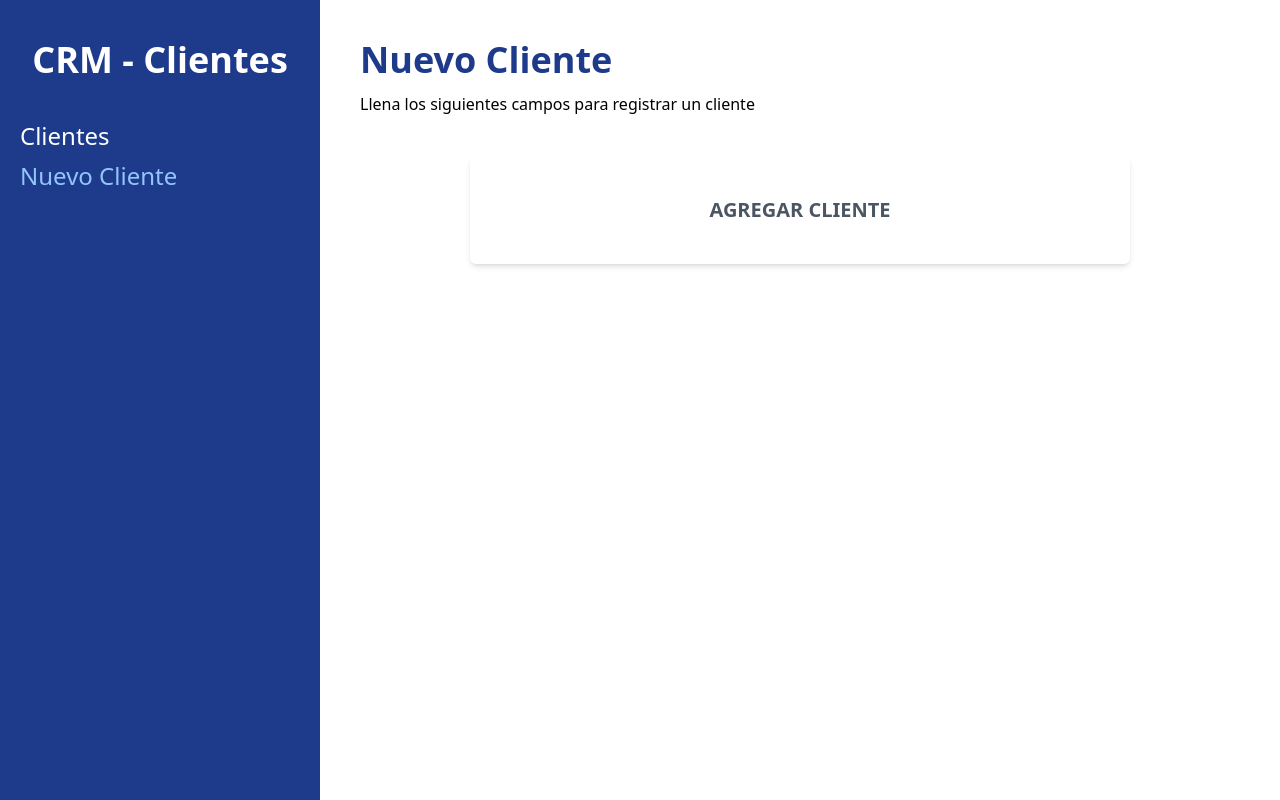
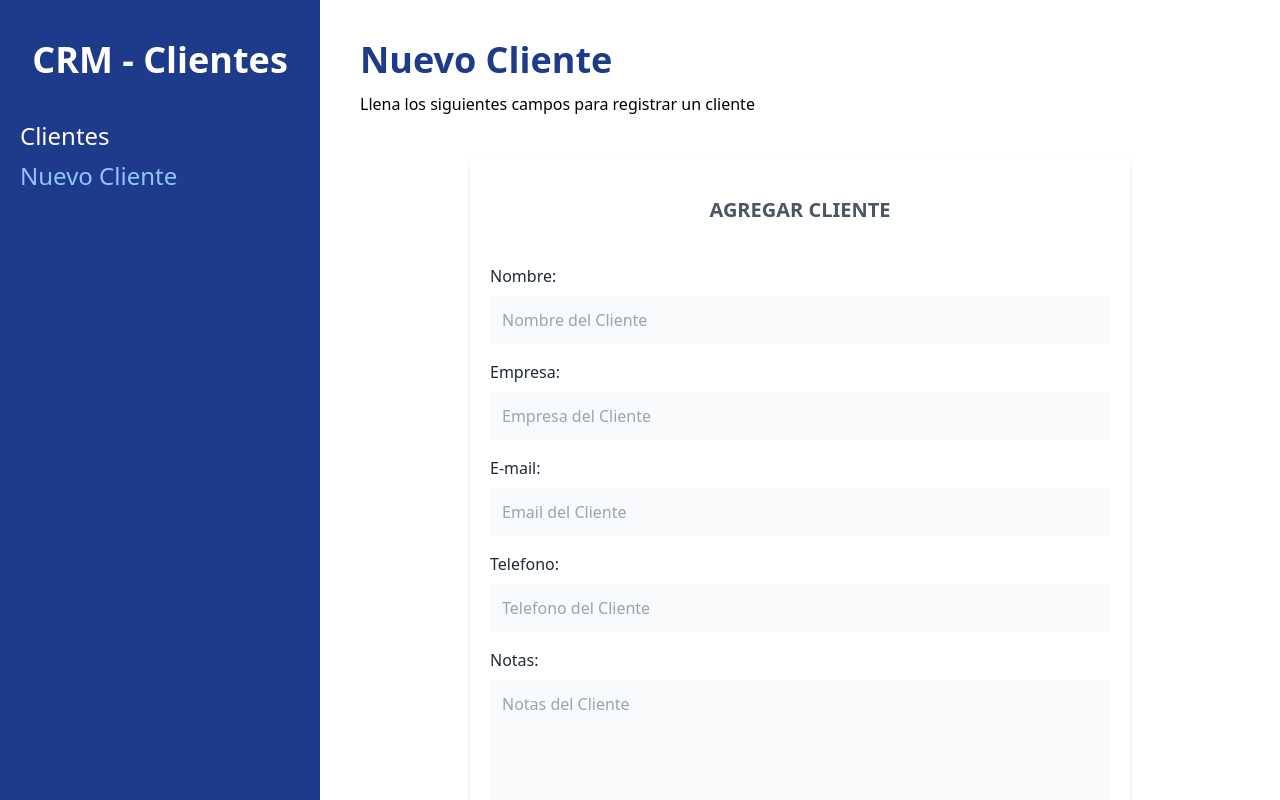
Before and after one commit to eduardoromeror9/react, a React (Vite) app in the folder crm-react/: page /clientes/nuevo in a window 1280 px wide. Built offline with nearby package versions, Linux system fonts and the light colour scheme.

Commit message:
leer valores en el formulario y el evento onSubmit

```diff
--- a/crm-react/package.json
+++ b/crm-react/package.json
@@ -9,11 +9,13 @@
   },
   "dependencies": {
     "autoprefixer": "^10.4.7",
+    "formik": "^2.2.9",
     "postcss": "^8.4.14",
     "react": "^18.0.0",
     "react-dom": "^18.0.0",
     "react-router-dom": "^6.3.0",
-    "tailwindcss": "^3.1.4"
+    "tailwindcss": "^3.1.4",
+    "yup": "^0.32.11"
   },
   "devDependencies": {
     "@types/react": "^18.0.0",
--- a/crm-react/src/components/Formulario.jsx
+++ b/crm-react/src/components/Formulario.jsx
@@ -1,9 +1,104 @@
 import React from 'react'
+import { Formik, Form, Field } from 'formik'
 
 const Formulario = () => {
   return (
     <div className="bg-white mt-10 px-5 py-10 rounded-md shadow-md md:w-3/4 mx-auto">
       <h1 className="text-gray-600 font-bold text-xl uppercase text-center">Agregar Cliente</h1>
+
+      <Formik
+        initialValues={{
+          nombre: "",
+          empresa: "",
+          email: "",
+          telefono: "",
+          notas: "",
+        }}
+      >
+        {() => (
+
+        <Form className="mt-10">
+
+          <div className="mb-4">
+            <label
+              className="text-gray-800"
+              htmlFor="nombre">
+            Nombre:</label>
+            <Field
+              id="nombre"
+              type="text"
+              className="mt-2 block w-full p-3 bg-gray-50"
+              placeholder="Nombre del Cliente"
+              name="nombre"
+            />
+          </div>
+
+          <div className="mb-4">
+            <label
+              className="text-gray-800"
+              htmlFor="empresa">
+            Empresa:</label>
+            <Field
+              id="empresa"
+              type="text"
+              className="mt-2 block w-full p-3 bg-gray-50"
+              placeholder="Empresa del Cliente"
+              name="empresa"
+            />
+          </div>
+
+          <div className="mb-4">
+            <label
+              className="text-gray-800"
+              htmlFor="email">
+            E-mail:</label>
+            <Field
+              id="email"
+              type="email"
+              className="mt-2 block w-full p-3 bg-gray-50"
+              placeholder="Email del Cliente"
+              name="email"
+            />
+          </div>
+
+          <div className="mb-4">
+            <label
+              className="text-gray-800"
+              htmlFor="telefono">
+            Telefono:</label>
+            <Field
+              id="telefono"
+              type="tel"
+              className="mt-2 block w-full p-3 bg-gray-50"
+              placeholder="Telefono del Cliente"
+              name="telefono"
+            />
+          </div>
+
+          <div className="mb-4">
+            <label
+              className="text-gray-800"
+              htmlFor="notas">
+            Notas:</label>
+            <Field
+              as="textarea"
+              id="notas"
+              type="text"
+              className="mt-2 block w-full p-3 bg-gray-50 h-40"
+              placeholder="Notas del Cliente"
+              name="notas"
+            />
+          </div>
+
+          <input
+            type="submit"
+            value="Agregar Cliente"
+            className="mt-5 w-full bg-blue-800 p-3 text-white uppercase font-bold text-lg rounded-lg"
+          />
+
+        </Form>
+      )}
+      </Formik>
     </div>
   )
 }
--- a/crm-react/src/layout/Layout.jsx
+++ b/crm-react/src/layout/Layout.jsx
@@ -27,7 +27,7 @@
         </nav>
       </div>
 
-      <div className="md:w-3/4 p-10">
+      <div className="md:w-3/4 p-10 md:h-screen overflow-scroll">
         <Outlet />
       </div>
 
```
Also changed, not shown: 1 other file (tests, documents, lock files or other folders).
